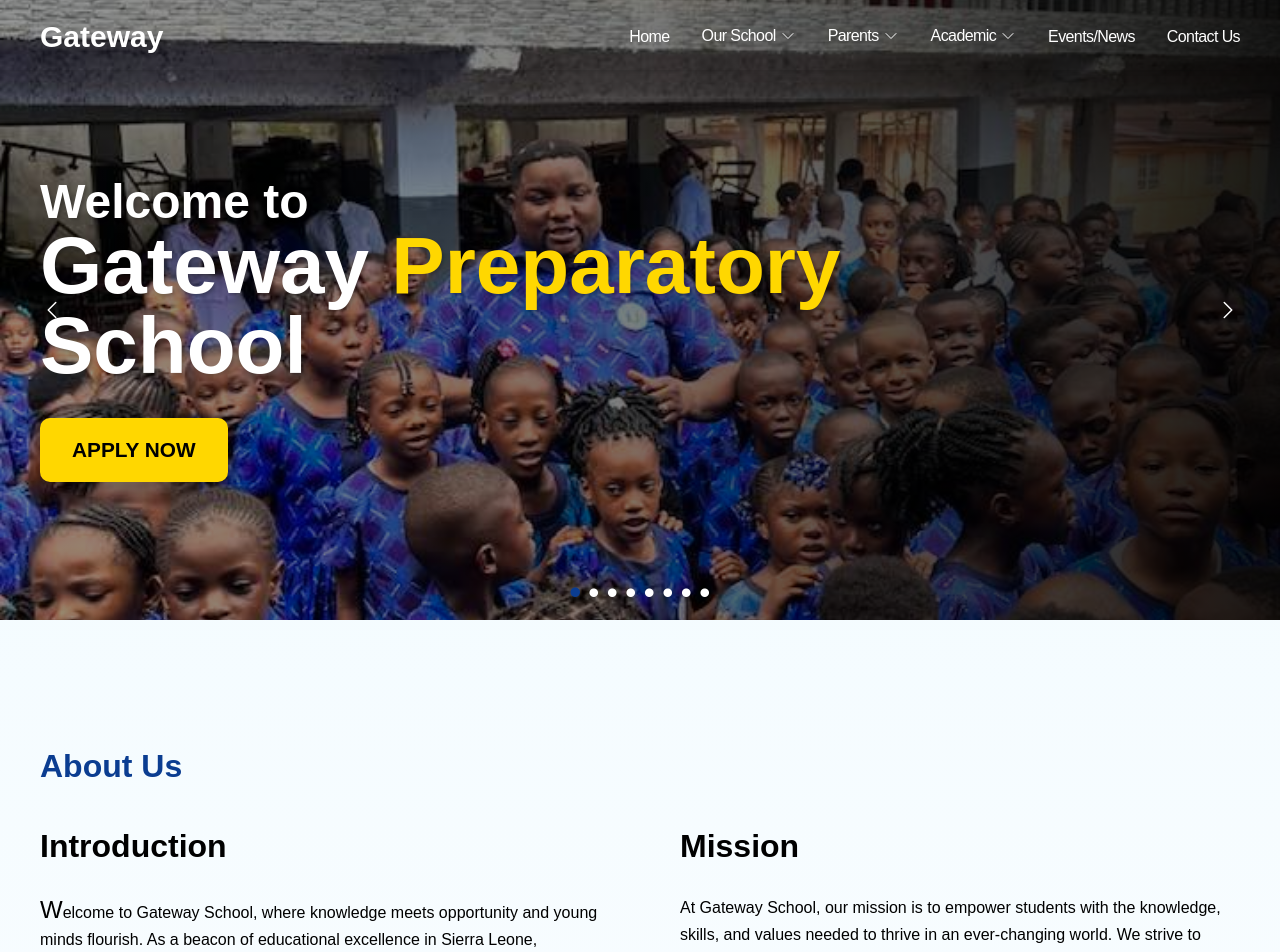
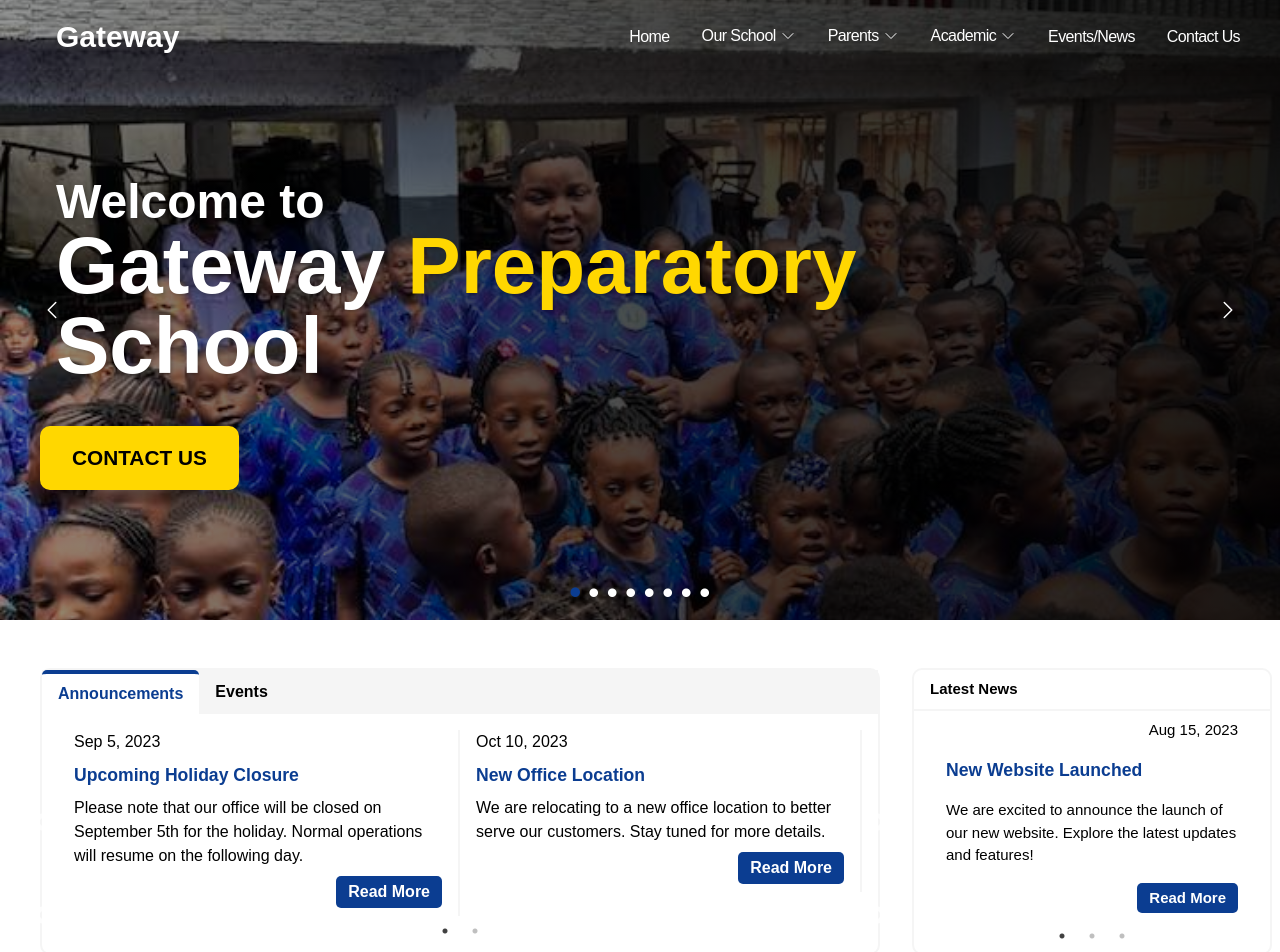
Before and after one commit to JohnSorba/gateway_school, a React (Create React App) app: page / in a window 1280 px wide. Shown: the top 952 px of the page. Built offline with nearby package versions, Linux system fonts and the light colour scheme.

Commit message:
Added a News/Announcement section

```diff
--- a/src/components/Hero.css
+++ b/src/components/Hero.css
@@ -76,18 +76,18 @@
 .upcoming-events {
   /* display: none; */
   align-self: stretch;
-  color: #000;
+  color: #fff;
   border: 2px solid white;
   border-radius: 10px;
-  background-color: rgba(0, 0, 0, 0.651);
-  background-color: var(--text-white);
+  background-color: rgba(0, 0, 0, 0.24);
+  /* background-color: var(--text-white); */
   opacity: 0.9;
   transition: 0.2s all;
   box-shadow: 2px 2px 6px 6px rgba(0, 0, 0, 0.2);
 }
 
 .upcoming-events h2 {
-  color: var(--primary-darkBlue);
+  color: var(--text-white);
   align-self: stretch;
   justify-self: center;
   text-align: center;
@@ -235,9 +235,10 @@
   .hero-container .heading {
     font-size: 1.5rem;
     font-weight: 600;
+    line-height: 1.2;
   }
 
   .heading .school-title {
-    font-size: 3rem;
+    font-size: 2.5rem;
   }
 }
--- a/src/components/Hero.js
+++ b/src/components/Hero.js
@@ -1,5 +1,5 @@
 import { useState, useEffect } from "react";
-import { NavLink } from "react-router-dom";
+import { Link } from "react-router-dom";
 import "./Hero.css";
 
 const names = [
@@ -103,21 +103,23 @@ function Hero() {
             </span>{" "}
           </h1>
           {/* <p>{description}</p> */}
-          <button className="btn">Apply Now</button>
+          <Link to="/contact" className="btn">
+            Contact Us
+          </Link>
         </div>
         <div className={`upcoming-events ${eventAnimation}`}>
           <h2>Upcoming Events</h2>
 
           <div className={`event`}>
             <h3>{currentEvent.eventTitle}</h3>
-            <p>Date: {currentEvent.date}</p>
-            <p>Time: {currentEvent.time}</p>
-            <p>Place: {currentEvent.location}</p>
+            <p>{currentEvent.date}</p>
+            <p>{currentEvent.time}</p>
+            <p>{currentEvent.location}</p>
             <p>{currentEvent.description}</p>
             {/* <p>{currentEvent.highlights}</p> */}
-            <NavLink to={currentEvent.registrationLink} className="event-link">
+            <Link to={currentEvent.registrationLink} className="event-link">
               Register Here
-            </NavLink>
+            </Link>
           </div>
         </div>
       </div>
--- a/src/components/ImageSlider.css
+++ b/src/components/ImageSlider.css
@@ -29,7 +29,7 @@
   background: linear-gradient(
     to left,
     rgba(0, 0, 0, 0.9),
-    rgba(0, 0, 0, 0.5),
+    rgba(0, 0, 0, 0.7),
     rgba(0, 0, 0, 0.4)
   );
   z-index: 1;
--- a/src/components/Navbar.css
+++ b/src/components/Navbar.css
@@ -95,7 +95,7 @@
 .dropdown {
   display: flex;
   flex-direction: column;
-  min-width: auto;
+  min-width: 200px;
   background-color: #fff;
   border-radius: 10px;
   padding: 0.5rem 0.5rem;
@@ -203,6 +203,10 @@ li:hover > .dropdown {
     padding: 0.25rem 0rem;
   }
 
+  .nav-links:hover > * {
+    opacity: 1;
+  }
+
   .nav-links .nav-link {
     display: flex;
     justify-content: space-between;
--- /dev/null
+++ b/src/components/News.css
@@ -0,0 +1,129 @@
+#news-section {
+  padding: 3rem 1rem;
+  width: 100vw;
+}
+
+.news-container {
+  display: grid;
+  grid-template-columns: 70% 30%;
+  gap: 2rem;
+  max-width: 1200px;
+  margin: 0 auto;
+}
+
+.news-container > h1 {
+  padding: 0.5rem 0;
+}
+.news-container h2 {
+  color: var(--primary-darkBlue);
+  font-size: 1.1rem;
+  font-weight: 600;
+}
+
+/* EVENTS */
+.events {
+  border: 2px solid var(--subtle-background);
+  border-radius: 10px;
+  padding: 0 0 1rem;
+}
+
+.events header {
+  display: flex;
+  align-items: center;
+  background-color: var(--subtle-background);
+  border-top: transparent;
+}
+
+.announcement-open,
+.event-open {
+  color: var(--primary-darkBlue);
+  background-color: #fff;
+  border-top: 4px solid var(--primary-darkBlue);
+  border-top-left-radius: 5px;
+  border-top-right-radius: 5px;
+}
+
+header h1 {
+  color: #000;
+  /* font-size: 1.2rem; */
+  font-weight: 600;
+  padding: 0.5rem 1rem;
+  cursor: pointer;
+}
+
+.event-details {
+  padding: 1rem 1rem;
+}
+
+.event-details .slick-slide {
+  padding: 0 1rem 0.5rem;
+  border-right: 2px solid var(--subtle-background);
+}
+
+.announcement-details,
+.event-detail {
+  display: flex !important;
+  flex-direction: column;
+  gap: 0.5rem;
+}
+
+/* LATEST NEWS */
+.latest-news {
+  font-size: 15px;
+  border: 2px solid var(--subtle-background);
+  border-radius: 10px;
+}
+.latest-news h1 {
+  /* font-size: 1.2rem; */
+  font-weight: 600;
+
+  padding: 0.5rem 1rem;
+  border-bottom: 2px solid var(--subtle-background);
+}
+
+.latest-news-content {
+  padding: 0.5rem 2rem 2rem;
+}
+
+.news {
+  display: flex !important;
+  flex-direction: column;
+  gap: 1rem;
+}
+
+.slick-slide {
+  padding: 0 0 0.5rem;
+}
+
+.news p:first-child {
+  text-align: right;
+}
+
+.news-btn {
+  text-align: center;
+  color: var(--text-white);
+  font-weight: 600;
+  width: auto;
+  /* margin-bottom: 1rem; */
+  align-self: flex-end;
+  padding: 0.25rem 0.75rem;
+  border-radius: 5px;
+  background-color: var(--primary-darkBlue);
+}
+
+.news-btn:hover {
+  opacity: 0.9;
+}
+
+@media (max-width: 992px) {
+}
+
+@media (max-width: 768px) {
+  .news-container {
+    grid-template-columns: 100%;
+    row-gap: 2rem;
+  }
+}
+
+@media (max-width: 575px) {
+}
--- /dev/null
+++ b/src/components/News.js
@@ -0,0 +1,198 @@
+import React, { useState } from "react";
+import { Link } from "react-router-dom";
+import Slider from "react-slick";
+import "slick-carousel/slick/slick.css";
+import "slick-carousel/slick/slick-theme.css";
+
+import "./News.css";
+
+const content = {
+  Announcement: [
+    {
+      title: "Upcoming Holiday Closure",
+      date: "Sep 5, 2023",
+      summary:
+        "Please note that our office will be closed on September 5th for the holiday. Normal operations will resume on the following day.",
+      link: "/announcements/holiday-closure",
+    },
+    {
+      title: "New Office Location",
+      date: "Oct 10, 2023",
+      summary:
+        "We are relocating to a new office location to better serve our customers. Stay tuned for more details.",
+      link: "/announcements/new-office-location",
+    },
+  ],
+  Event: [
+    {
+      title: "Annual Charity Gala",
+      date: "Oct 20, 2023",
+      summary:
+        "Join us for our annual charity gala, where we aim to make a positive impact on our community. Purchase your tickets now!",
+      link: "/events/annual-charity-gala",
+    },
+    {
+      title: "Educational Seminar",
+      date: "Nov 8, 2023",
+      summary:
+        "Attend our upcoming educational seminar featuring guest speakers and interactive workshops. Save the date!",
+      link: "/events/educational-seminar",
+    },
+    {
+      title: "Quiz Competition",
+      date: "Oct 25, 2023",
+      summary:
+        "Attend our upcoming educational seminar featuring guest speakers and interactive workshops. Save the date!",
+      link: "/events/educational-seminar",
+    },
+  ],
+};
+
+const news = [
+  {
+    title: "New Website Launched",
+    date: "Aug 15, 2023",
+    summary:
+      "We are excited to announce the launch of our new website. Explore the latest updates and features!",
+    link: "/news/new-website-launched",
+  },
+  {
+    title: "New Scholarship Program",
+    date: "Sep 2, 2023",
+    summary:
+      "Introducing our new scholarship program to support aspiring students in their educational journey.",
+    link: "/news/scholarship-program",
+  },
+  {
+    title: "Daniel Ndanema",
+    date: "Sep 2, 2023",
+    summary:
+      "Introducing our new scholarship program to support aspiring students in their educational journey.",
+    link: "/news/scholarship-program",
+  },
+];
+
+function News() {
+  const [isEvent, setIsEvent] = useState(false);
+  const [isAnnouncement, setIsAnnouncement] = useState(true);
+
+  var settings = {
+    dots: true,
+    infinite: true,
+    slidesToShow: 1,
+    slidesToScroll: 1,
+    autoplay: true,
+    autoplaySpeed: 8000,
+    pauseOnHover: true,
+  };
+
+  var announcementSettings = {
+    dots: true,
+    infinite: true,
+    slidesToShow: 2,
+    slidesToScroll: 1,
+    autoplay: true,
+    autoplaySpeed: 12000,
+    pauseOnHover: true,
+    responsive: [
+      {
+        breakpoint: 575,
+        settings: {
+          slidesToShow: 1,
+          slidesToScroll: 1,
+        },
+      },
+    ],
+  };
+
+  const openAnnouncement = () => {
+    setIsAnnouncement(true);
+    setIsEvent(false);
+  };
+  const openEvent = () => {
+    setIsEvent(true);
+    setIsAnnouncement(false);
+  };
+
+  return (
+    <section id="news-section">
+      <div className="news-container">
+        <div className="events">
+          <header>
+            <h1
+              onClick={openAnnouncement}
+              className={`${isAnnouncement ? "announcement-open" : ""}`}
+            >
+              Announcements
+            </h1>
+            <h1
+              onClick={openEvent}
+              className={`${isEvent ? "event-open" : ""}`}
+            >
+              Events
+            </h1>
+          </header>
+          <div className="event-details">
+            {/* ANNOUNCEMENTS */}
+            <Slider {...announcementSettings}>
+              {isAnnouncement &&
+                content.Announcement.map((announcement, index) => (
+                  <div className="announcement-details">
+                    <p>
+                      <time datetime="2023-10-15T10:00:00">
+                        {announcement.date}
+                      </time>
+                    </p>
+                    <h2>{announcement.title}</h2>
+                    <p>{announcement.summary}</p>
+                    <Link to={announcement.link} className="news-btn">
+                      Read More
+                    </Link>
+                  </div>
+                ))}
+            </Slider>
+
+            {/* EVENTS */}
+            <Slider {...announcementSettings}>
+              {isEvent &&
+                content.Event.map((events, index) => (
+                  <div className="event-detail">
+                    <p>
+                      <time datetime="2023-10-15T10:00:00">{events.date}</time>
+                    </p>
+                    <h2>{events.title}</h2>
+                    <p>{events.summary}</p>
+                    <Link to={events.link} className="news-btn">
+                      Read More
+                    </Link>
+                  </div>
+                ))}
+            </Slider>
+          </div>
+        </div>
+        {/* LATEST NEWS SECTION */}
+        <div className="latest-news">
+          <h1>Latest News</h1>
+          <div className="latest-news-content">
+            <Slider {...settings}>
+              {news.map((news) => (
+                <div className="news">
+                  <p>
+                    <time datetime="2023-10-15T10:00:00">{news.date}</time>
+                  </p>
+                  <h2>{news.title}</h2>
+                  <p>{news.summary}</p>
+                  <Link to={news.link} className="news-btn">
+                    Read More
+                  </Link>
+                </div>
+              ))}
+            </Slider>
+          </div>
+        </div>{" "}
+      </div>
+    </section>
+  );
+}
+
+export default News;
--- /dev/null
+++ b/src/components/SliderTest.js
@@ -0,0 +1,66 @@
+import React from "react";
+import { Link } from "react-router-dom";
+import Slider from "react-slick";
+import "slick-carousel/slick/slick.css";
+import "slick-carousel/slick/slick-theme.css";
+
+const news = [
+  {
+    title: "New Website Launched",
+    date: "Aug 15, 2023",
+    summary:
+      "We are excited to announce the launch of our new website. Explore the latest updates and features!",
+    link: "/news/new-website-launched",
+  },
+  {
+    title: "New Scholarship Program",
+    date: "Sep 2, 2023",
+    summary:
+      "Introducing our new scholarship program to support aspiring students in their educational journey.",
+    link: "/news/scholarship-program",
+  },
+  {
+    title: "Daniel Ndanema",
+    date: "Sep 2, 2023",
+    summary:
+      "Introducing our new scholarship program to support aspiring students in their educational journey.",
+    link: "/news/scholarship-program",
+  },
+];
+
+function SliderTest() {
+  const settings = {
+    dots: true,
+    infinite: true,
+    speed: 500,
+    slidesToShow: 1,
+    slidesToScroll: 1,
+  };
+
+  const styles = {
+    maxWidth: "400px",
+    margin: "0 auto",
+    padding: "5rem",
+  };
+
+  return (
+    <div style={styles}>
+      <Slider {...settings}>
+        {news.map((news) => (
+          <div>
+            <p>
+              <time datetime="2023-10-15T10:00:00">{news.date}</time>
+            </p>
+            <h2>{news.title}</h2>
+            <p>{news.summary}</p>
+            <Link to={news.link} className="news-btn">
+              Learn More
+            </Link>
+          </div>
+        ))}
+      </Slider>
+    </div>
+  );
+}
+
+export default SliderTest;
--- a/src/pages/HomePage.js
+++ b/src/pages/HomePage.js
@@ -7,6 +7,8 @@ import Gallery from "../components/Gallery";
 
 import StaffSlide from "../components/StaffSlide";
 import ContactUs from "../components/ContactUs";
+import News from "../components/News";
+import SliderTest from "../components/SliderTest";
 
 function HomePage({ isOpen, isDropdownOpen, toggleDropdown, toggleNavbar }) {
   return (
@@ -17,12 +19,14 @@ function HomePage({ isOpen, isDropdownOpen, toggleDropdown, toggleNavbar }) {
         isDropdownOpen={isDropdownOpen}
         toggleDropdown={toggleDropdown}
       />
+      <News />
       <About_Section />
       <Services />
       <StaffSlide />
       {/* <AccApp /> */}
       <Gallery />
 
+      <SliderTest />
       <ContactUs />
       <Footer
         isOpen={isOpen}
--- a/tailwind.config.js
+++ b/tailwind.config.js
@@ -7,5 +7,14 @@ module.exports = {
     },
     extend: {},
   },
-  plugins: [],
+  // plugins: [require("daisyui")],
+  daisyui: {
+    styled: false,
+    themes: false,
+    base: false,
+    utils: false,
+    logs: false,
+    rtl: false,
+    components: ["DButton", "DInput", "DCheckbox"],
+  },
 };
```
Also changed, not shown: package.json (+5 -2 lines), 1 other file (tests, documents, lock files or other folders).
